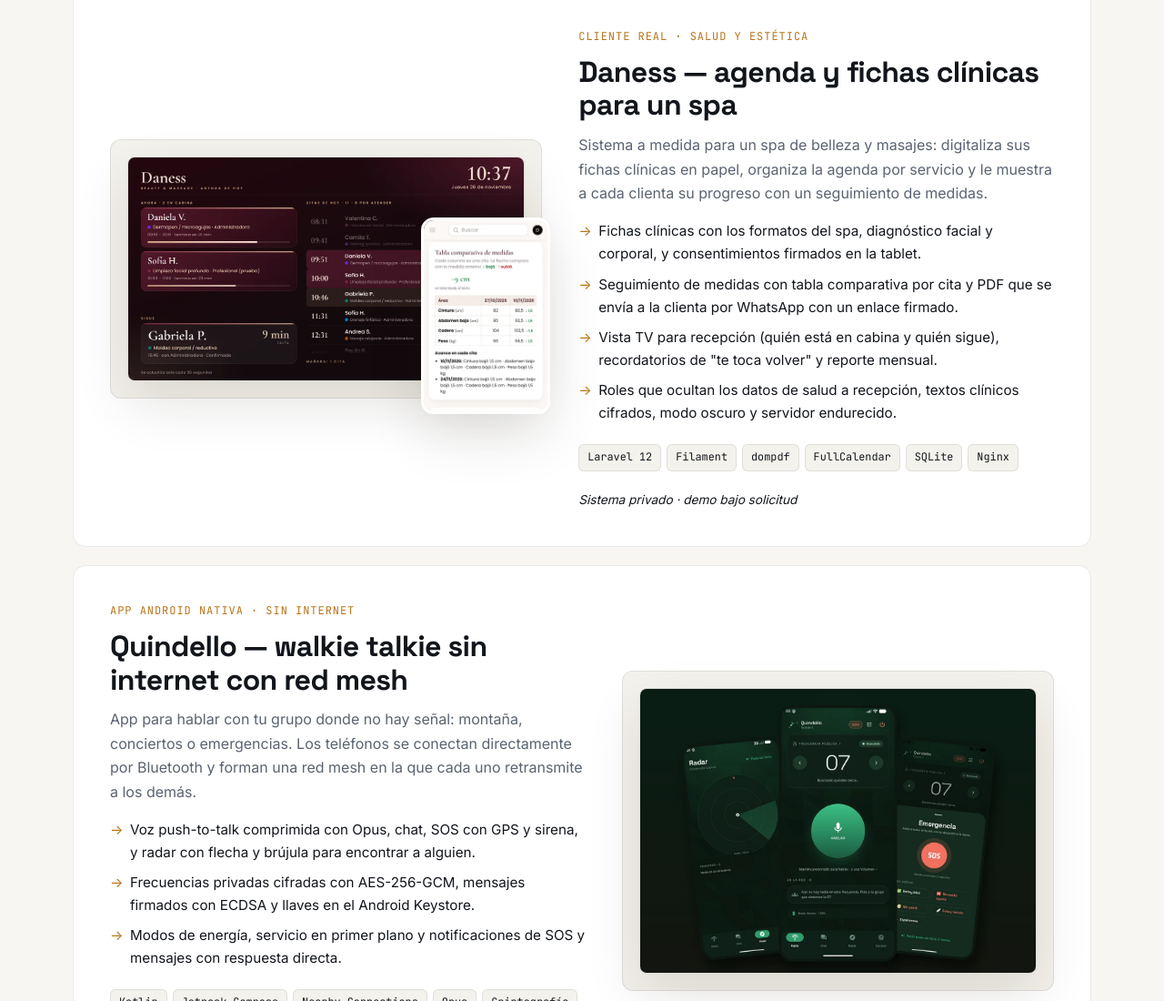
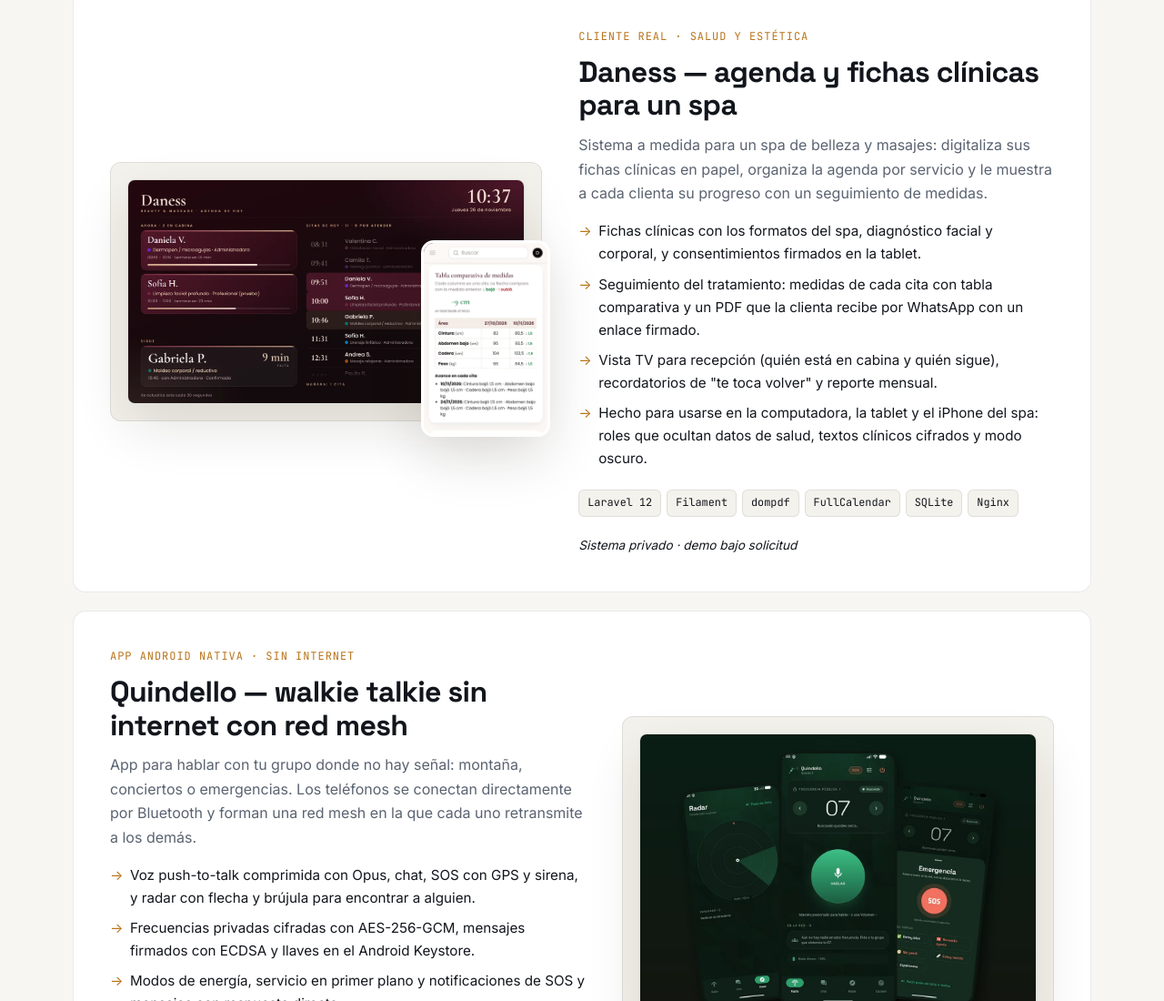
Before and after one commit to RiccijandroUpec/portafolio, a plain HTML site: page index.html in a window 1280 px wide. Shown: the part 1821-2921 px from the top of the page at 91% size. Drawn offline with Linux system fonts and the light colour scheme; no server answers.

Commit message:
Daness: seguimiento del tratamiento y uso en celular

```diff
--- a/index.html
+++ b/index.html
@@ -255,9 +255,9 @@
               </p>
               <ul class="project-points">
                 <li>Fichas clínicas con los formatos del spa, diagnóstico facial y corporal, y consentimientos firmados en la tablet.</li>
-                <li>Seguimiento de medidas con tabla comparativa por cita y PDF que se envía a la clienta por WhatsApp con un enlace firmado.</li>
+                <li>Seguimiento del tratamiento: medidas de cada cita con tabla comparativa y un PDF que la clienta recibe por WhatsApp con un enlace firmado.</li>
                 <li>Vista TV para recepción (quién está en cabina y quién sigue), recordatorios de "te toca volver" y reporte mensual.</li>
-                <li>Roles que ocultan los datos de salud a recepción, textos clínicos cifrados, modo oscuro y servidor endurecido.</li>
+                <li>Hecho para usarse en la computadora, la tablet y el iPhone del spa: roles que ocultan datos de salud, textos clínicos cifrados y modo oscuro.</li>
               </ul>
               <ul class="tags" aria-label="Tecnologías">
                 <li>Laravel 12</li><li>Filament</li><li>dompdf</li><li>FullCalendar</li><li>SQLite</li><li>Nginx</li>
```
